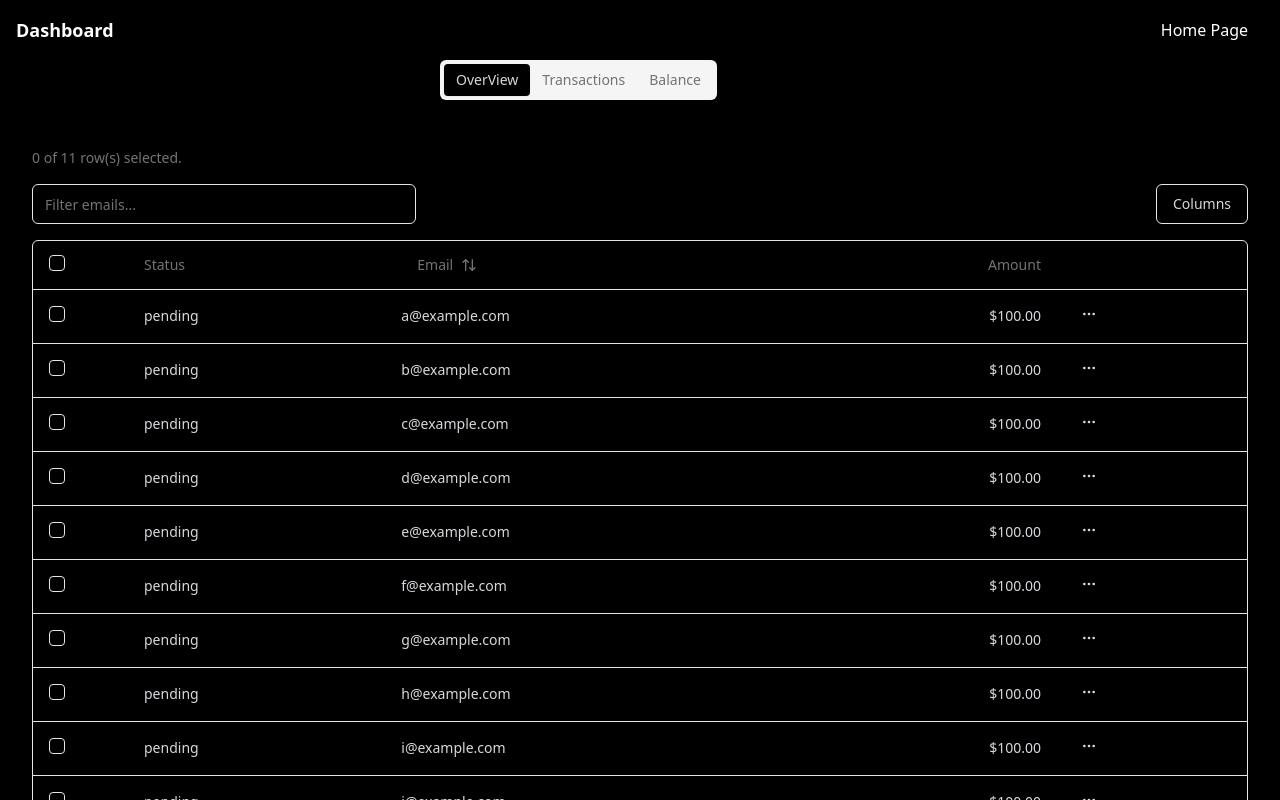
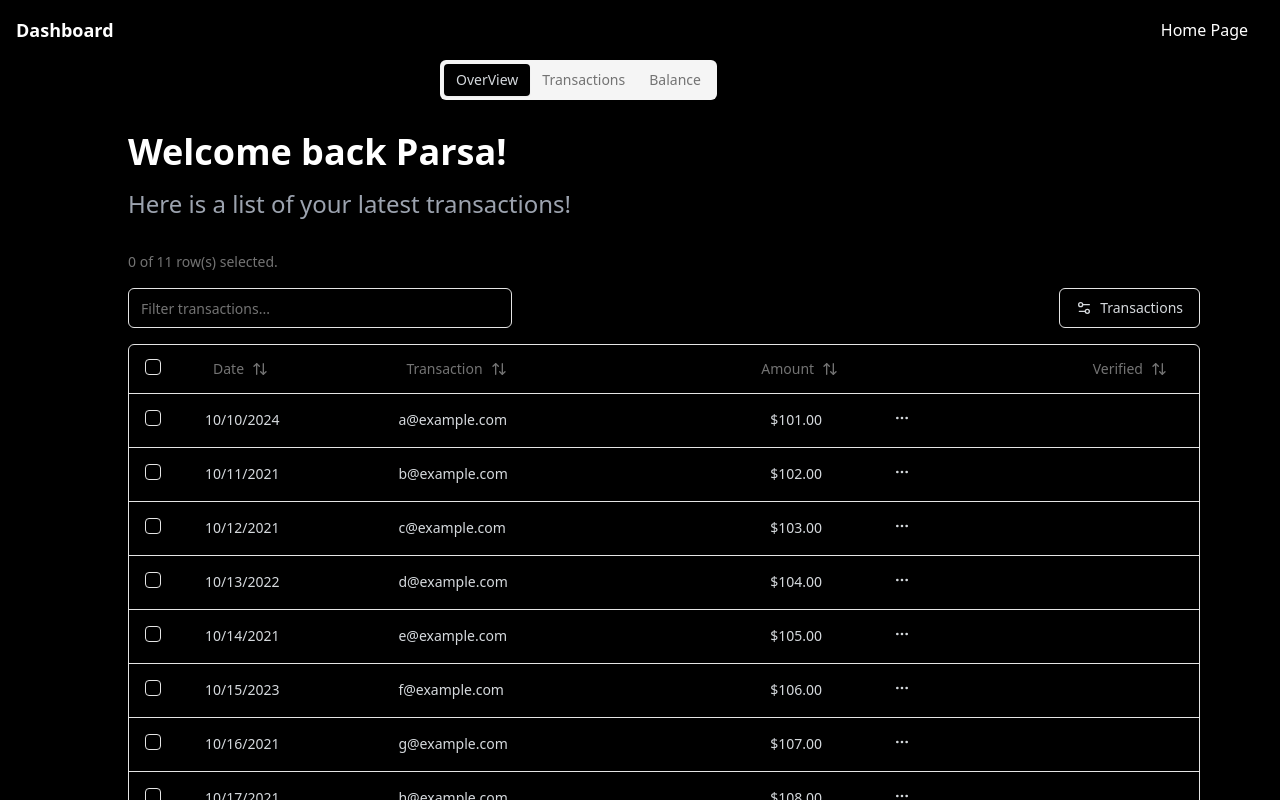
Before and after one commit to ParsaPeikani/BudgetBuddy-Tracker, a Next.js app: page /dashboard in a window 1280 px wide. Shown: the top 800 px of the page. Built offline with nearby package versions, Linux system fonts and the light colour scheme.

Commit message:
Fixed the styling and naming of the header and rows for static data

```diff
--- a/src/app/dashboard/page.tsx
+++ b/src/app/dashboard/page.tsx
@@ -13,69 +13,69 @@ export default function Dashboard() {
     return [
       {
         id: "728ed52f",
-        amount: 100,
-        status: "pending",
-        email: "a@example.com",
+        amount: 101,
+        date: "2024-10-10",
+        transaction: "a@example.com",
+      },
+      {
+        id: "728ed52f",
+        amount: 102,
+        date: "2021-10-11",
+        transaction: "b@example.com",
+      },
+      {
+        id: "728ed52f",
+        amount: 103,
+        date: "2021-10-12",
+        transaction: "c@example.com",
+      },
+      {
+        id: "728ed52f",
+        amount: 104,
+        date: "2022-10-13",
+        transaction: "d@example.com",
+      },
+      {
+        id: "728ed52f",
+        amount: 105,
+        date: "2021-10-14",
+        transaction: "e@example.com",
+      },
+      {
+        id: "728ed52f",
+        amount: 106,
+        date: "2023-10-15",
+        transaction: "f@example.com",
+      },
+      {
+        id: "728ed52f",
+        amount: 107,
+        date: "2021-10-16",
+        transaction: "g@example.com",
+      },
+      {
+        id: "728ed52f",
+        amount: 108,
+        date: "2021-10-17",
+        transaction: "h@example.com",
+      },
+      {
+        id: "728ed52f",
+        amount: 109,
+        date: "2021-10-18",
+        transaction: "i@example.com",
+      },
+      {
+        id: "728ed52f",
+        amount: 110,
+        date: "2021-10-19",
+        transaction: "j@example.com",
       },
       {
         id: "728ed52f",
         amount: 100,
-        status: "pending",
-        email: "b@example.com",
-      },
-      {
-        id: "728ed52f",
-        amount: 100,
-        status: "pending",
-        email: "c@example.com",
-      },
-      {
-        id: "728ed52f",
-        amount: 100,
-        status: "pending",
-        email: "d@example.com",
-      },
-      {
-        id: "728ed52f",
-        amount: 100,
-        status: "pending",
-        email: "e@example.com",
-      },
-      {
-        id: "728ed52f",
-        amount: 100,
-        status: "pending",
-        email: "f@example.com",
-      },
-      {
-        id: "728ed52f",
-        amount: 100,
-        status: "pending",
-        email: "g@example.com",
-      },
-      {
-        id: "728ed52f",
-        amount: 100,
-        status: "pending",
-        email: "h@example.com",
-      },
-      {
-        id: "728ed52f",
-        amount: 100,
-        status: "pending",
-        email: "i@example.com",
-      },
-      {
-        id: "728ed52f",
-        amount: 100,
-        status: "pending",
-        email: "j@example.com",
-      },
-      {
-        id: "728ed52f",
-        amount: 100,
-        status: "pending",
-        email: "k@example.com",
+        date: "2021-10-20",
+        transaction: "k@example.com",
       },
       // ...
     ];
@@ -103,9 +103,17 @@ export default function Dashboard() {
           </TabsList>
         </Tabs>
       </div>
+      <div className="bg-black p-8 pl-32">
+        <h1 className="text-white text-3xl md:text-4xl font-bold mb-4">
+          Welcome back Parsa!
+        </h1>
+        <p className="text-gray-400 text-xl md:text-2xl">
+          Here is a list of your latest transactions!
+        </p>
+      </div>
 
-      <div className="pt-12">
-        <div className="pl-8 pr-8">
+      <div className="pl-12">
+        <div className="pl-20 pr-20">
           <DataTable columns={columns} data={data} />
           <br />
           <div className="flex justify-center">
--- a/src/components/custom-table/columns.tsx
+++ b/src/components/custom-table/columns.tsx
@@ -19,8 +19,8 @@ import {
 export type Payment = {
   id: string;
   amount: number;
-  status: "pending" | "processing" | "success" | "failed";
-  email: string;
+  date: string;
+  transaction: string;
 };
 
 export const columns: ColumnDef<Payment>[] = [
@@ -47,26 +47,55 @@ export const columns: ColumnDef<Payment>[] = [
     enableHiding: false,
   },
   {
-    accessorKey: "status",
-    header: "Status",
-  },
-  {
-    accessorKey: "email",
+    accessorKey: "date",
     header: ({ column }) => {
       return (
         <Button
           variant="ghost"
           onClick={() => column.toggleSorting(column.getIsSorted() === "asc")}
         >
-          Email
+          Date
           <ArrowUpDown className="ml-2 h-4 w-4" />
         </Button>
       );
     },
+    cell: ({ row }) => {
+      const date = new Date(row.getValue("date"));
+      return <div className="pl-2">{date.toLocaleDateString()}</div>;
+    },
+  },
+  {
+    accessorKey: "transaction",
+    header: ({ column }) => {
+      return (
+        <Button
+          variant="ghost"
+          onClick={() => column.toggleSorting(column.getIsSorted() === "asc")}
+        >
+          Transaction
+          <ArrowUpDown className="ml-2 h-4 w-4" />
+        </Button>
+      );
+    },
+    cell: ({ row }) => {
+      return <div className="pl-2">{row.getValue("transaction")}</div>;
+    },
   },
   {
     accessorKey: "amount",
-    header: () => <div className="text-right">Amount</div>,
+    header: ({ column }) => {
+      return (
+        <div className="text-right ">
+          <Button
+            variant="ghost"
+            onClick={() => column.toggleSorting(column.getIsSorted() === "asc")}
+          >
+            Amount
+            <ArrowUpDown className="ml-2 h-4 w-4" />
+          </Button>
+        </div>
+      );
+    },
     cell: ({ row }) => {
       const amount = parseFloat(row.getValue("amount"));
       const formatted = new Intl.NumberFormat("en-US", {
@@ -74,7 +103,7 @@ export const columns: ColumnDef<Payment>[] = [
         currency: "USD",
       }).format(amount);
 
-      return <div className="text-right font-medium">{formatted}</div>;
+      return <div className="text-right pr-8 font-medium">{formatted}</div>;
     },
   },
   {
@@ -109,4 +138,20 @@ export const columns: ColumnDef<Payment>[] = [
       );
     },
   },
+  {
+    accessorKey: "Verified",
+    header: ({ column }) => {
+      return (
+        <div className="align-right justify-between text-right">
+          <Button
+            variant="ghost"
+            onClick={() => column.toggleSorting(column.getIsSorted() === "asc")}
+          >
+            Verified
+            <ArrowUpDown className="ml-2 h-4 w-4" />
+          </Button>
+        </div>
+      );
+    },
+  },
 ];
--- a/src/components/custom-table/data-table.tsx
+++ b/src/components/custom-table/data-table.tsx
@@ -3,6 +3,7 @@
 import { Button } from "@/components/ui/button";
 import { Input } from "@/components/ui/input";
 import * as React from "react";
+import { Settings2 } from "lucide-react";
 
 import {
   ColumnDef,
@@ -77,7 +78,7 @@ export function DataTable<TData, TValue>({
       </div>
       <div className="flex items-center py-4">
         <Input
-          placeholder="Filter emails..."
+          placeholder="Filter transactions..."
           value={(table.getColumn("email")?.getFilterValue() as string) ?? ""}
           onChange={(event) =>
             table.getColumn("email")?.setFilterValue(event.target.value)
@@ -87,7 +88,10 @@ export function DataTable<TData, TValue>({
         <DropdownMenu>
           <DropdownMenuTrigger asChild>
             <Button variant="outline" className="ml-auto">
-              Columns
+              <div className="flex items-center">
+                <Settings2 className="h-4 w-4 mr-2" />
+                Transactions
+              </div>
             </Button>
           </DropdownMenuTrigger>
           <DropdownMenuContent align="end">
```
